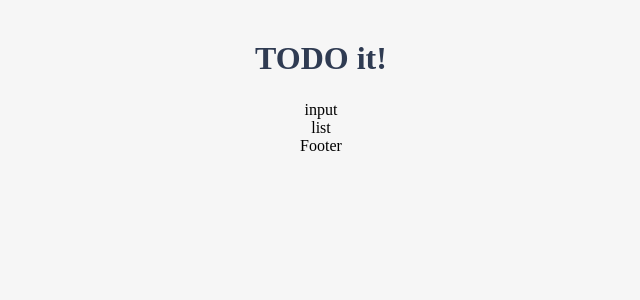
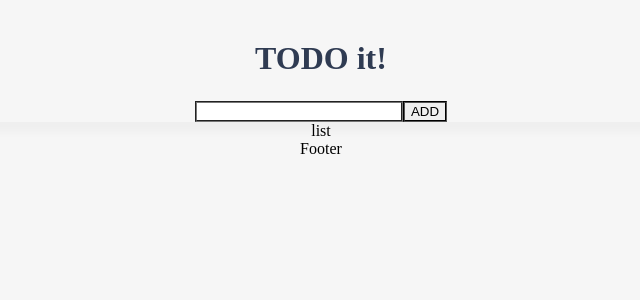
Before and after one commit to xoyeop/TodoApp, a Vue app in the folder vue-todo/: page / in a window 1280 px wide. Shown: the top 300 px of the page, without its empty margins (319-959 px from the left). Built offline with nearby package versions, Linux system fonts and the light colour scheme; a web font is replaced by a local one.

Commit message:
Modify TodoInput

```diff
--- a/vue-todo/src/components/TodoInput.vue
+++ b/vue-todo/src/components/TodoInput.vue
@@ -1,15 +1,38 @@
 <template>
-    <div>
-        input
+    <div class="inputBox shadow">
+        <input type="text" v-model="newTodoItem">
+        <button v-on:click="addTodo">ADD</button>
+        <span class="addContainer"></span>
     </div>
 </template>
 
 <script>
 export default {
-
+    data: function() {
+        return {
+            newTodoItem: ""
+        }
+    },
+    methods: {
+        addTodo: function() {
+            // eslint-disable-next-line
+            // console.log(this.newTodoItem);
+            // 저장하는 로직
+            localStorage.setItem(this.newTodoItem, this.newTodoItem);
+            this.clearInput();
+        },
+        clearInput: function() {
+            this.newTodoItem = '';
+        }
+    }
 }
 </script>
 
-<style>
-
+<style scopped>
+input :focus {
+    outline: none;
+}
+.inputBox {
+    background:
+}
 </style>
```
